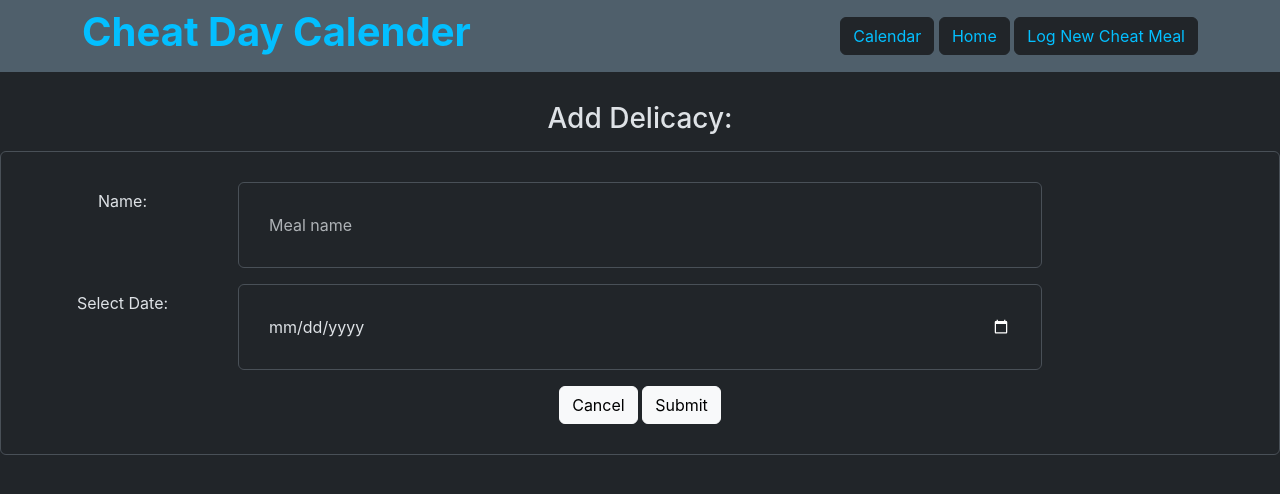
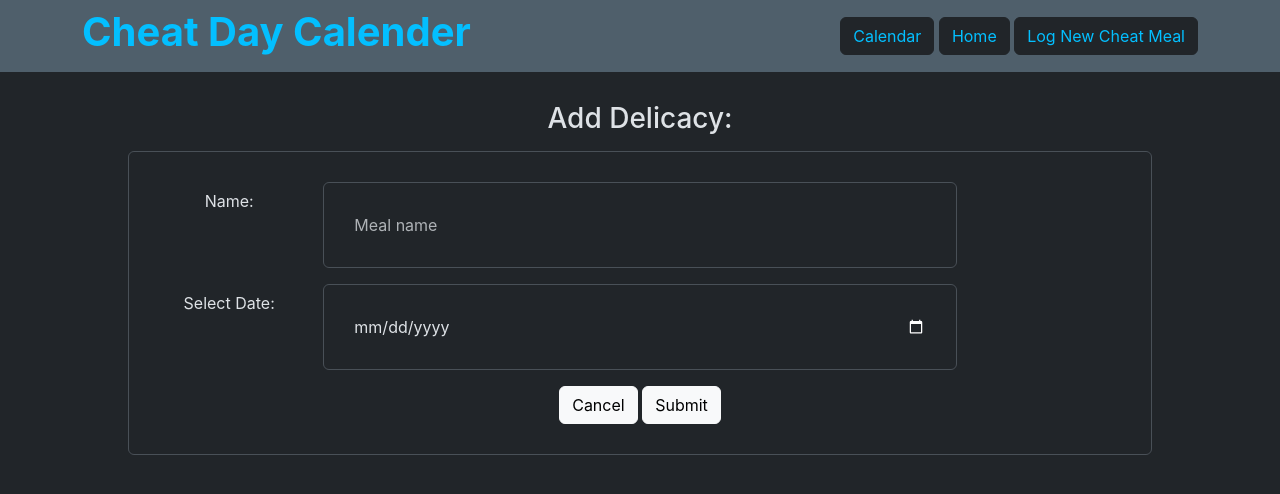
Before and after one commit to PaulDeUlloa/MERN_Cheat_Meal_Calendar, a React (Create React App) app in the folder client/: page /meals/new in a window 1280 px wide. Shown: the top 494 px of the page. Built offline with nearby package versions, Linux system fonts and the light colour scheme.

Commit message:
create meal body spacing updated

```diff
--- a/client/src/views/CreateMeal.jsx
+++ b/client/src/views/CreateMeal.jsx
@@ -28,7 +28,7 @@ const CreateMeal = () => {
   };
 
   return (
-    <div>
+    <div id="bodySpacing">
       <h3 id="addDelicacy">Add Delicacy:</h3>
       <form class="form-control" onSubmit={submitHandler}>
         <div class="row mb-3">
```
